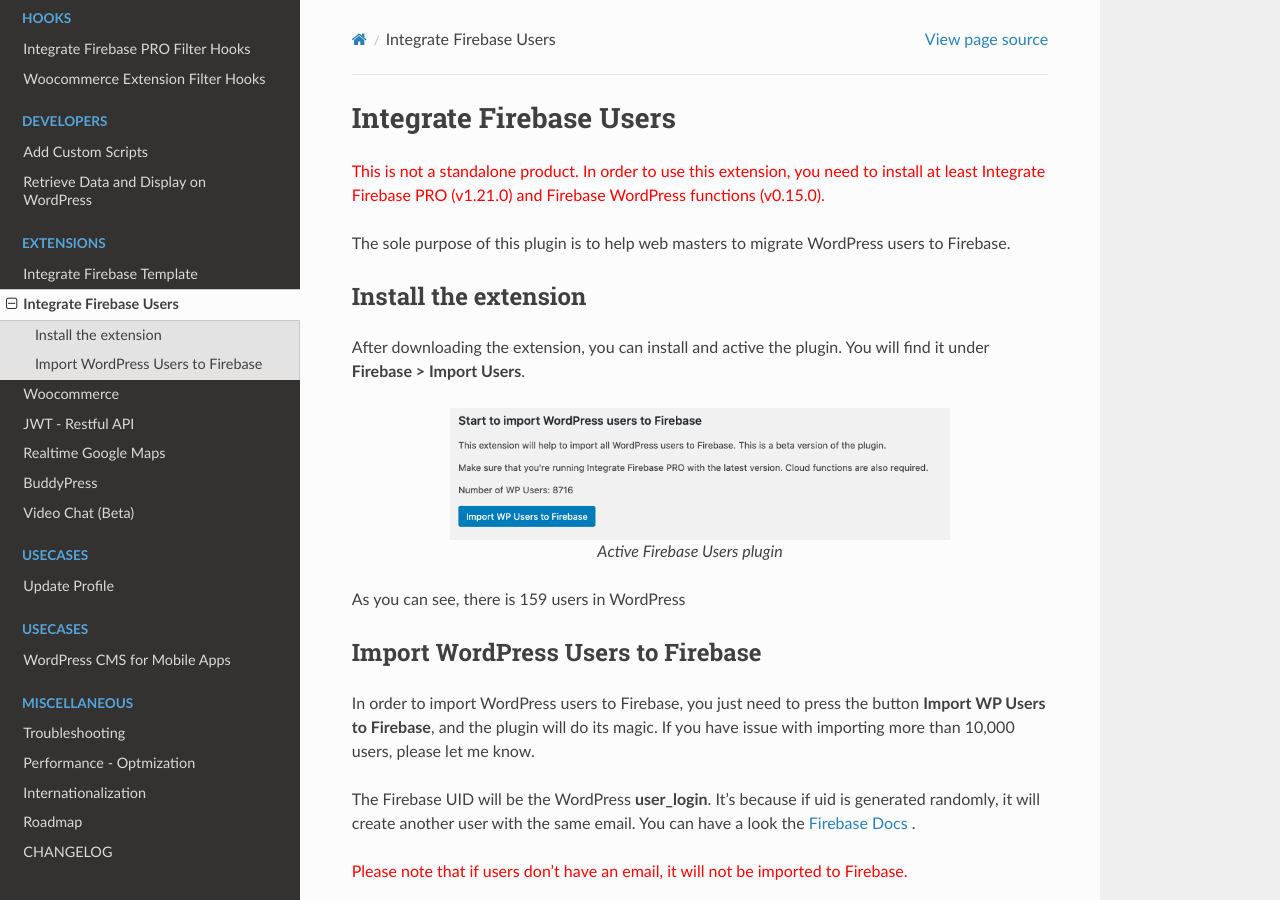
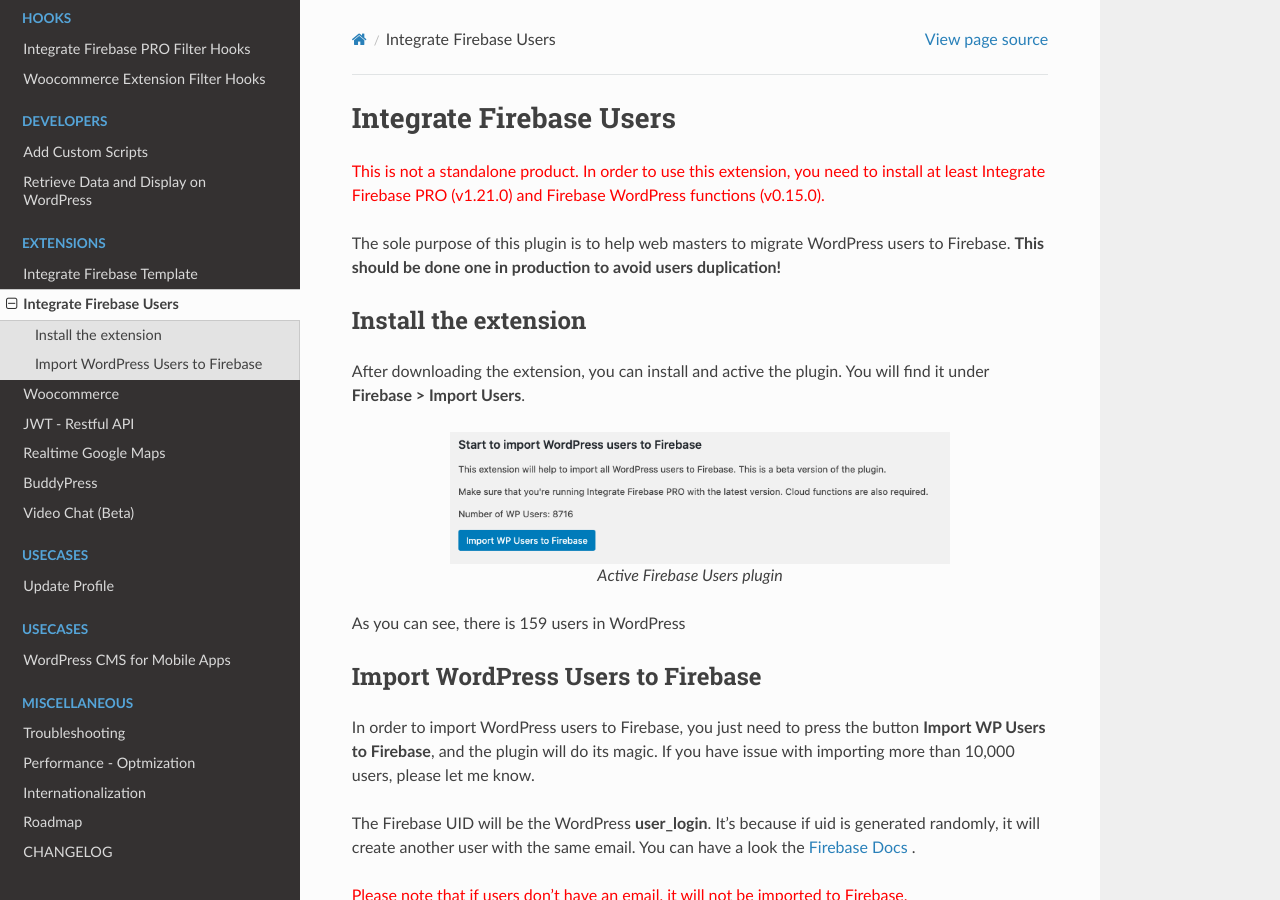
Before and after one commit to dalenguyen/firebase-wordpress-docs, a Sphinx documentation site: the page built from docs/extensions/firebase-users.rst, in a window 1280 px wide and 900 px high. Built offline with Sphinx 7.4.7 and the Read the Docs theme 2.0.0, drawn with Linux system fonts in a browser that asks for light colours.

Commit message:
Update users note

```diff
--- a/docs/extensions/firebase-users.rst
+++ b/docs/extensions/firebase-users.rst
@@ -9,7 +9,7 @@
 
 :red:`This is not a standalone product. In order to use this extension, you need to install at least Integrate Firebase PRO (v1.21.0) and Firebase WordPress functions (v0.15.0).`
 
-The sole purpose of this plugin is to help web masters to migrate WordPress users to Firebase.
+The sole purpose of this plugin is to help web masters to migrate WordPress users to Firebase. **This should be done one in production to avoid users duplication!**
 
 Install the extension
 ----------------------------------
```
